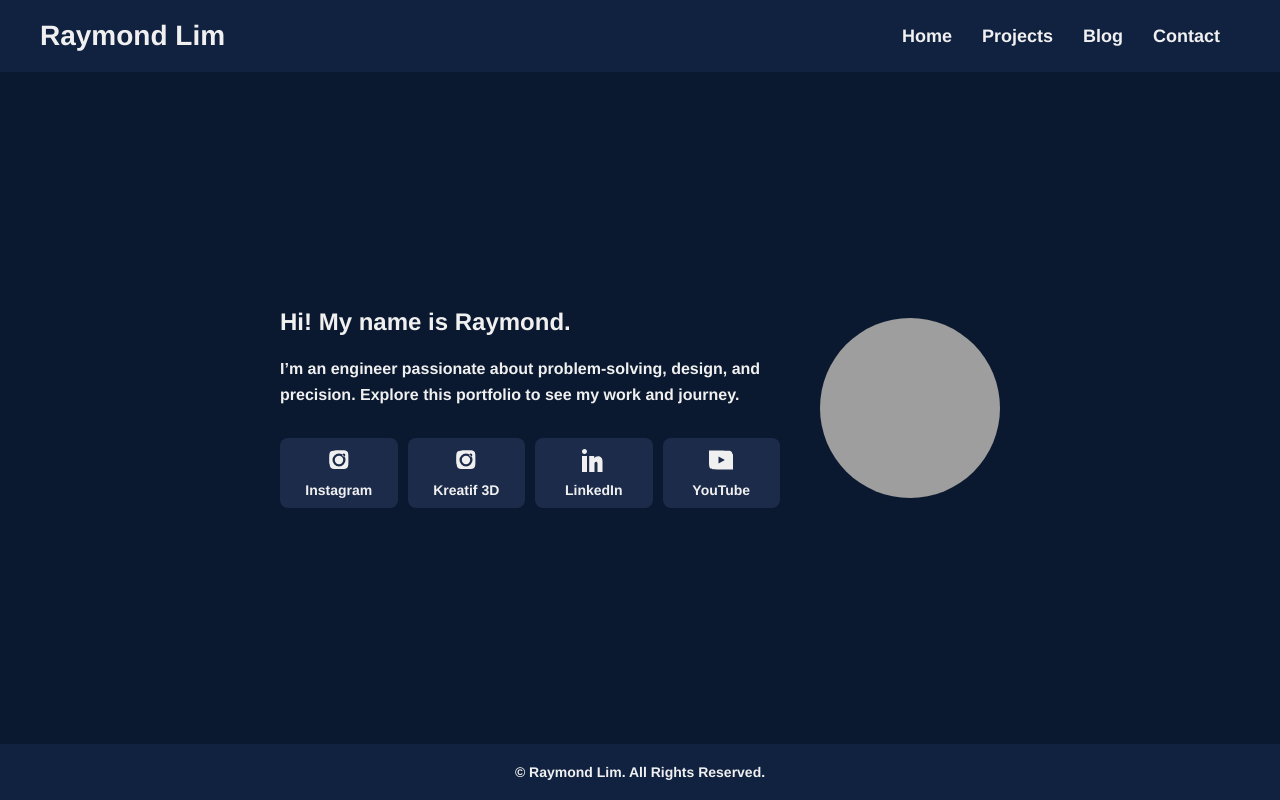
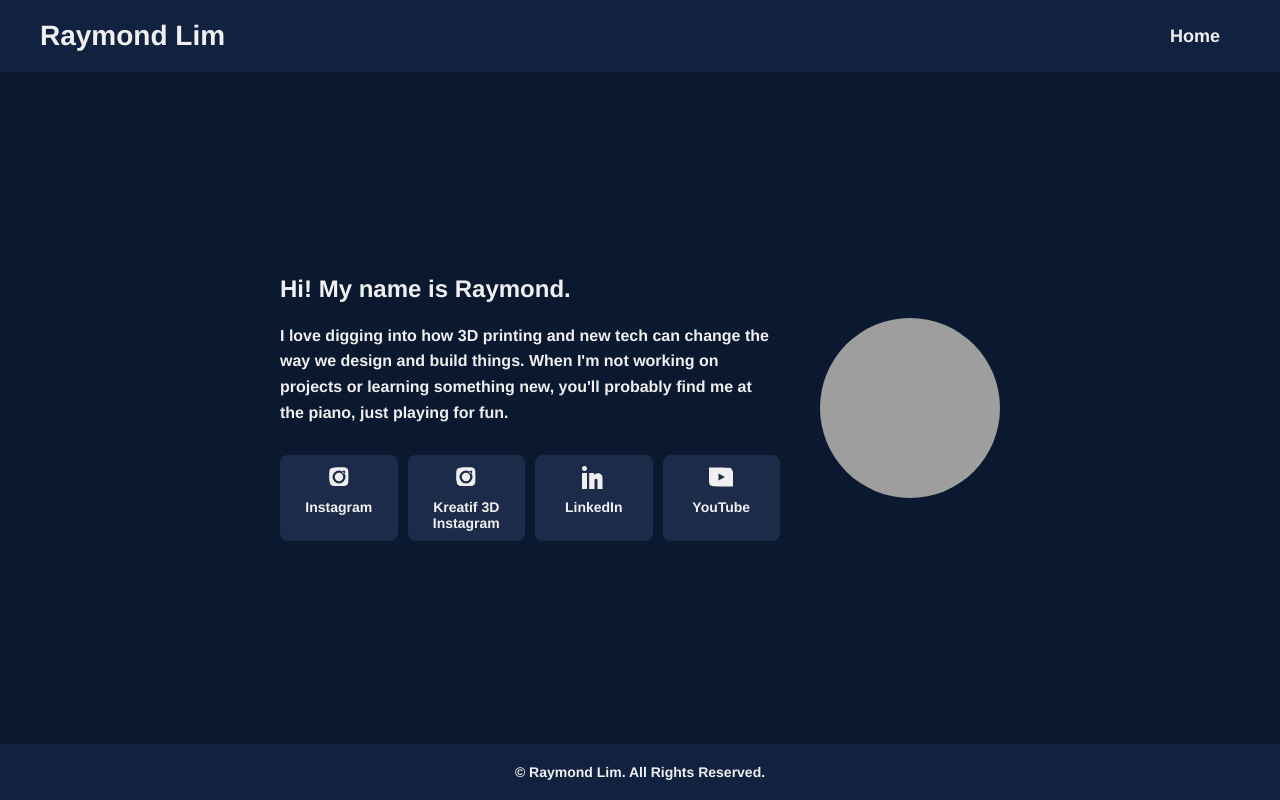
Before and after one commit to oscar3298/raymondlim.github.io, a plain HTML site: page index.html in a window 1280 px wide. Drawn offline with Linux system fonts and the light colour scheme; grey boxes are pictures that could not be loaded.

Commit message:
Update index.html

```diff
--- a/index.html
+++ b/index.html
@@ -204,17 +204,14 @@
   <header>
     <div class="logo">Raymond Lim</div>
     <nav>
-      <a href="#">Home</a>
-      <a href="#">Projects</a>
-      <a href="#">Blog</a>
-      <a href="#">Contact</a>
+      <a href="index.html">Home</a>
     </nav>
   </header>
 
   <main class="main">
     <div class="intro">
       <h1>Hi! My name is Raymond.</h1>
-      <p>I’m an engineer passionate about problem-solving, design, and precision. Explore this portfolio to see my work and journey.</p>
+      <p>I love digging into how 3D printing and new tech can change the way we design and build things. When I'm not working on projects or learning something new, you'll probably find me at the piano, just playing for fun.</p>
 
       <div class="social-container">
         <a href="https://instagram.com/raymond_oscar" target="_blank" class="social-box">
@@ -230,7 +227,7 @@
           <svg xmlns="http://www.w3.org/2000/svg" width="24" height="24" fill="#f0f0f0" viewBox="0 0 24 24">
             <path d="M12 2.2c3.2 0 3.6 0 4.9.1 1.3.1 2.1.3 2.6.6.5.3.9.7 1.2 1.2.3.5.5 1.3.6 2.6.1 1.3.1 1.7.1 4.9s0 3.6-.1 4.9c-.1 1.3-.3 2.1-.6 2.6-.3.5-.7.9-1.2 1.2-.5.3-1.3.5-2.6.6-1.3.1-1.7.1-4.9.1s-3.6 0-4.9-.1c-1.3-.1-2.1-.3-2.6-.6-.5-.3-.9-.7-1.2-1.2-.3-.5-.5-1.3-.6-2.6C2.2 15.6 2.2 15.2 2.2 12s0-3.6.1-4.9c.1-1.3.3-2.1.6-2.6.3-.5.7-.9 1.2-1.2.5-.3 1.3-.5 2.6-.6C8.4 2.2 8.8 2.2 12 2.2zM12 5.5A6.5 6.5 0 1 0 12 18.5 6.5 6.5 0 0 0 12 5.5zm0 10.7a4.2 4.2 0 1 1 0-8.4 4.2 4.2 0 0 1 0 8.4zm4.8-10.8a1.5 1.5 0 1 0 0 3.0 1.5 1.5 0 0 0 0-3.0z"/>
           </svg>
-          <span>Kreatif 3D</span>
+          <span>Kreatif 3D Instagram</span>
         </a>
 
         <a href="https://linkedin.com/in/im-raymond-lim" target="_blank" class="social-box">
```
